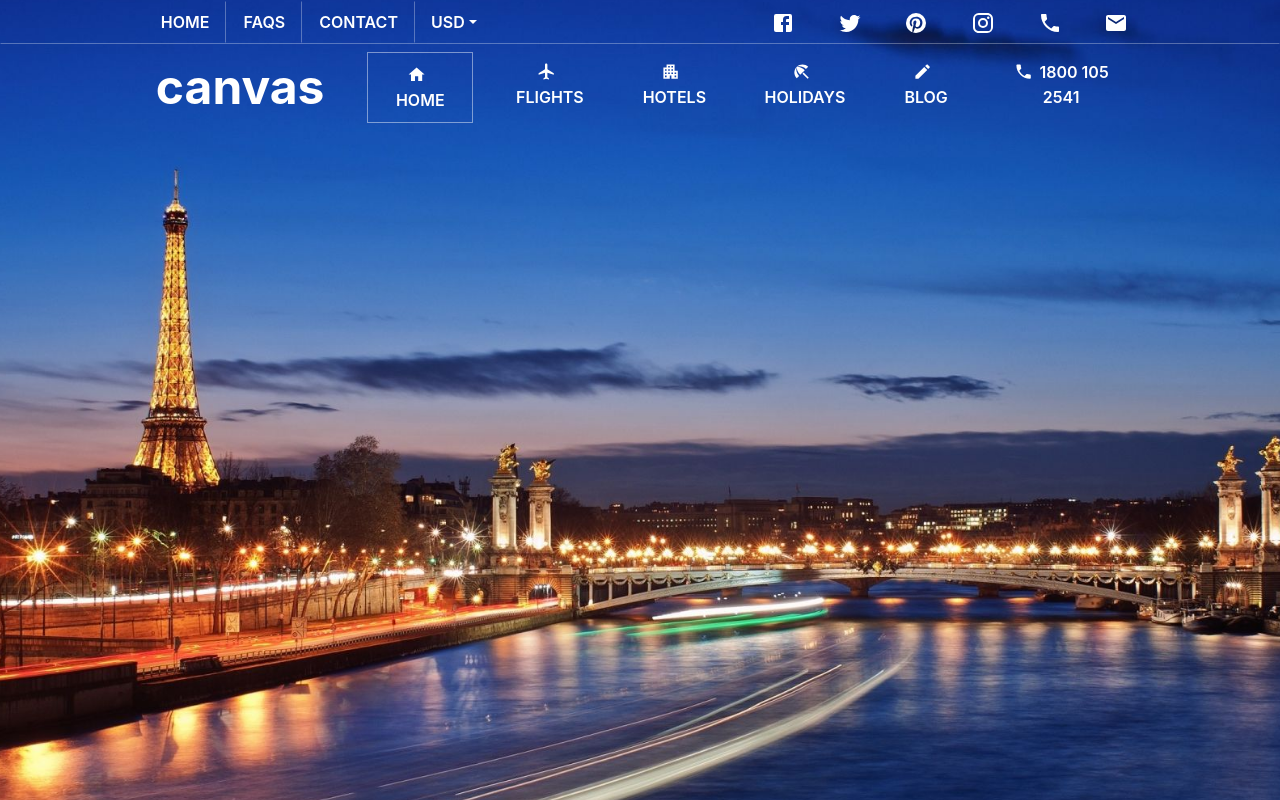
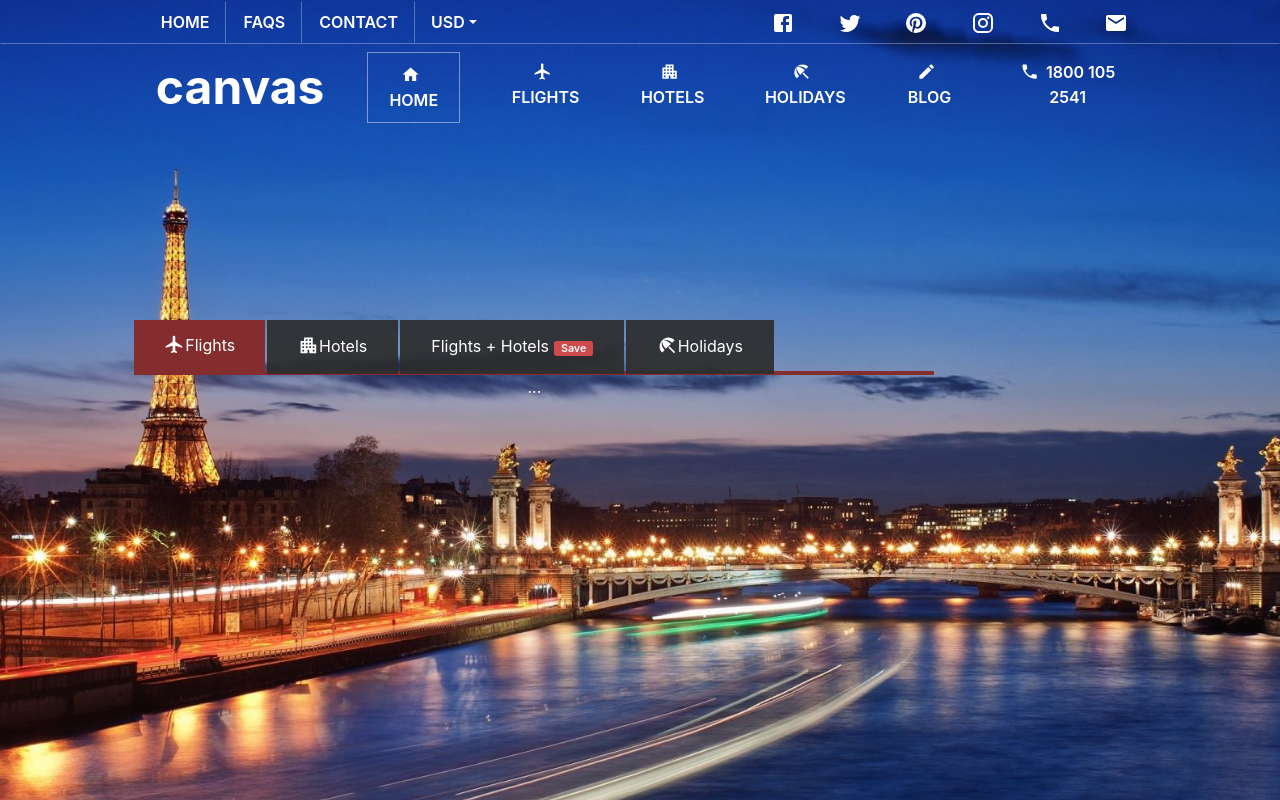
Before and after one commit to Chiaro-K/react_booking_system, a React (Create React App) app: page /home in a window 1280 px wide. Built offline with nearby package versions, Linux system fonts and the light colour scheme.

Commit message:
add booking frame div; add css to page and match colours

```diff
--- a/src/components/body-nav/body-nav.js
+++ b/src/components/body-nav/body-nav.js
@@ -10,30 +10,30 @@ import PhoneIcon from '@material-ui/icons/Phone';
 
 const BodyNav = () => {
     return (
-        <nav id="body-nav" class="navbar navbar-expand-lg navbar-light bg-light">
-            <div class="container">
-                <a class="navbar-brand" href="#">canvas</a>
-                <button class="navbar-toggler" type="button" data-toggle="collapse" data-target="#navbarResponsive" aria-controls="navbarResponsive" aria-expanded="false" aria-label="Toggle navigation">
-                    <span class="navbar-toggler-icon"></span>
+        <nav id="body-nav" className="navbar navbar-expand-lg navbar-light bg-light">
+            <div className="container">
+                <a className="navbar-brand" href="#">canvas</a>
+                <button className="navbar-toggler" type="button" data-toggle="collapse" data-target="#navbarResponsive" aria-controls="navbarResponsive" aria-expanded="false" aria-label="Toggle navigation">
+                    <span className="navbar-toggler-icon"></span>
                 </button>
-                <div class="collapse navbar-collapse" id="navbarResponsive">
-                    <ul class="navbar-nav ml-auto">
-                        <li class="nav-item active">
+                <div className="collapse navbar-collapse" id="navbarResponsive">
+                    <ul className="navbar-nav ml-auto">
+                        <li className="nav-item active">
                             <NavLink to="/home" className="nav-link"><span><HomeIcon/></span>HOME</NavLink>
                         </li>
-                        <li class="nav-item">
+                        <li className="nav-item">
                             <NavLink to="/home" className="nav-link"><span><FlightIcon/></span>FLIGHTS</NavLink>
                         </li>
-                        <li class="nav-item">
+                        <li className="nav-item">
                             <NavLink to="/home" className="nav-link"><span><ApartmentIcon/></span>HOTELS</NavLink>
                         </li>
-                        <li class="nav-item">
+                        <li className="nav-item">
                             <NavLink to="/home" className="nav-link"><span><BeachAccessIcon/></span>HOLIDAYS</NavLink>
                         </li>
-                        <li class="nav-item">
+                        <li className="nav-item">
                             <NavLink to="/home" className="nav-link"><span><CreateIcon/></span>BLOG</NavLink>
                         </li>
-                        <li class="nav-item">
+                        <li className="nav-item">
                             <NavLink to="/home" className="nav-link" style={{ marginRight: '-5pt' }}><span><PhoneIcon/></span>1800 105 2541</NavLink>
                         </li>
                     </ul>
--- a/src/components/body-nav/body-nav.scss
+++ b/src/components/body-nav/body-nav.scss
@@ -10,7 +10,7 @@
 }
 #body-nav .navbar-nav {
     & .nav-link{
-        margin-right: 0px;
+        margin-right: 15px;
         font-weight: 600;
         & .MuiSvgIcon-root{
             font-size: 1.2rem;
--- /dev/null
+++ b/src/components/booking-frame/booking-frame.js
@@ -0,0 +1,29 @@
+import React, { Component, Fragment } from 'react';
+import './booking-frame.scss';
+import FlightIcon from '@material-ui/icons/Flight';
+import ApartmentIcon from '@material-ui/icons/Apartment';
+import BeachAccessIcon from '@material-ui/icons/BeachAccess';
+
+class BookingFrame extends Component {
+    render() {
+        return (
+            <Fragment>
+                <nav>
+                    <div className="nav nav-tabs" id="nav-tab" role="tablist">
+                        <a className="nav-item nav-link active" id="nav-home-tab" data-toggle="tab" href="#nav-home" role="tab" aria-controls="nav-home" aria-selected="true"><span className="booking-icon"><FlightIcon /></span>Flights</a>
+                        <a className="nav-item nav-link" id="nav-profile-tab" data-toggle="tab" href="#nav-profile" role="tab" aria-controls="nav-profile" aria-selected="false"><span className="booking-icon"><ApartmentIcon /></span>Hotels</a>
+                        <a className="nav-item nav-link" id="nav-contact-tab" data-toggle="tab" href="#nav-contact" role="tab" aria-controls="nav-contact" aria-selected="false">Flights + Hotels<small className="save">Save</small></a>
+                        <a className="nav-item nav-link" id="nav-contact-tab" data-toggle="tab" href="#nav-contact" role="tab" aria-controls="nav-contact" aria-selected="false"><span className="booking-icon"><BeachAccessIcon /></span>Holidays</a>
+                    </div>
+                </nav>
+                <div className="tab-content" id="nav-tabContent">
+                    <div className="tab-pane fade show active" id="nav-home" role="tabpanel" aria-labelledby="nav-home-tab">...</div>
+                    <div className="tab-pane fade" id="nav-profile" role="tabpanel" aria-labelledby="nav-profile-tab">...</div>
+                    <div className="tab-pane fade" id="nav-contact" role="tabpanel" aria-labelledby="nav-contact-tab">...</div>
+                    <div className="tab-pane fade" id="nav-contact" role="tabpanel" aria-labelledby="nav-contact-tab">...</div>
+                </div>
+            </Fragment>
+        );
+    }
+}
+export default BookingFrame;
--- /dev/null
+++ b/src/components/booking-frame/booking-frame.scss
@@ -0,0 +1,32 @@
+$red: #842d2f;
+$gray: #2d2d2deb;
+
+.nav-tabs {
+  height: 55px;
+  border-bottom: 4px solid $red;
+
+  & .nav-link {
+    text-transform: capitalize;
+    background-color: $gray;
+    margin-right: 2px;
+    border-radius: 0em;
+    padding: 13px 30px;
+    & .save{
+      background-color: #ce4a4d;
+      padding: 1pt 5pt;
+      border-radius: 2pt;
+      margin-left: 0.5em;
+      font-size: 8pt;
+      font-weight: 600;
+    }
+  }
+  & .nav-link.active {
+    background-color: $red;
+    border: none;
+  }
+}
+
+.booking-icon svg {
+  font-size: 1.3rem;
+  margin-bottom: 3pt;
+}
--- a/src/pages/home/home.js
+++ b/src/pages/home/home.js
@@ -1,26 +1,25 @@
 import React, { Component, Fragment } from 'react';
 import Nav from '../../components/nav/nav';
 import BodyNav from '../../components/body-nav/body-nav';
+import BookingFrame from '../../components/booking-frame/booking-frame';
 import './home.scss';
 import { withRouter } from 'react-router-dom';
-// import Paris from '../../assets/images/paris.jpg';
-// import LA from '../../assets/images/las-vegas.jpg';
-// import Brazil from '../../assets/images/brazil.jpg';
-
 
 class Home extends Component {
-    constructor(props) {
-        super(props);
-    }
     render() {
         return (
             <Fragment>
-                <Nav />
-                <div class="clear"></div>
-                <main style={{marginTop: '3%'}}>
-                    <article>
-                        <BodyNav/>
-                    </article>
+                <header>
+                    <Nav />
+                </header>
+                <main style={{ marginTop: '3%' }}>
+                    <header>
+                        <BodyNav />
+                    </header>
+                    <div class="clear"></div>
+                    <section className="booking">
+                        <BookingFrame />
+                    </section>
                 </main>
             </Fragment>
         );
--- a/src/pages/home/home.scss
+++ b/src/pages/home/home.scss
@@ -10,3 +10,13 @@
 .clear {
   clear: both;
 }
+
+.booking {
+  width: 800px;
+}
+.booking {
+  color: #ffffff;
+  position: fixed;
+  top: 40%;
+  left: 10.5%;
+}
```
Also changed, not shown: src/assets/images/paris2.jpg (deleted). Lines whose indentation alone changed are shown as unchanged.
